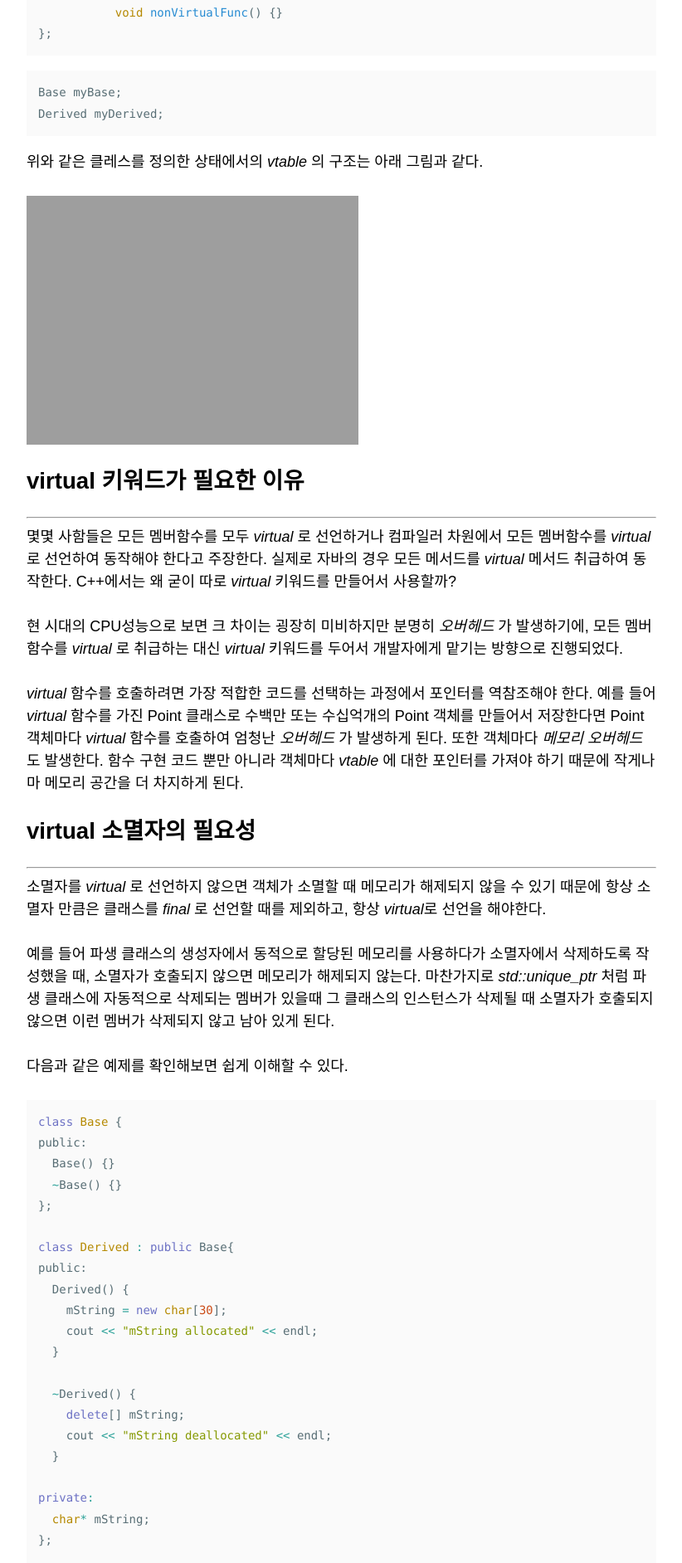
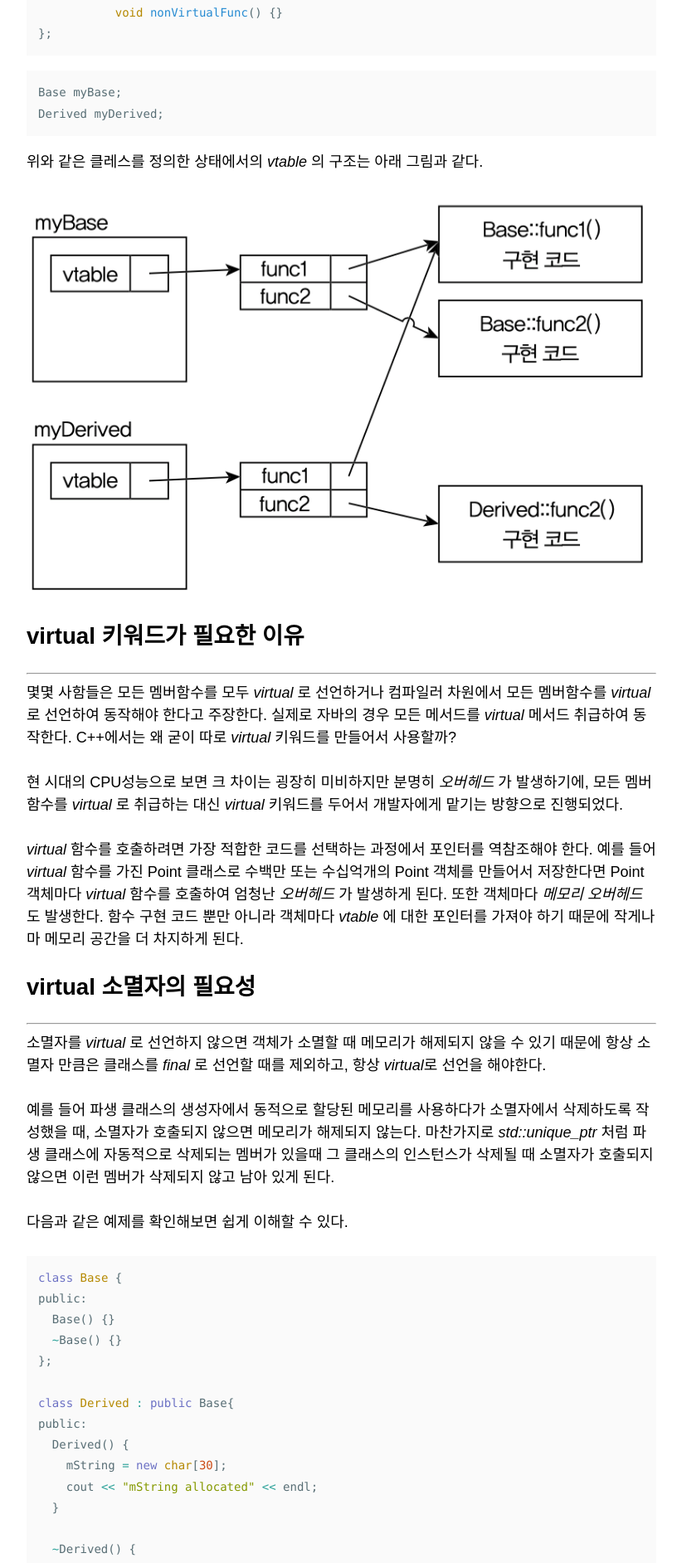
Before and after one commit to ISSuh/blog, a Jekyll site: the page built from _posts/2020-03-04-C++-vitual_operation_method.md, in a window 1280 px wide. Shown: the part 1302-3186 px from the top of the page at 83% size, without its empty margins (343-1165 px from the left). Built offline with Jekyll 4.4.1, drawn with Linux system fonts in a browser that asks for light colours; nearby versions of some CDN libraries; comment, search, counter and statistics services are not loaded.

Commit message:
fix image path

```diff
--- a/_posts/2020-03-04-C++-vitual_operation_method.md
+++ b/_posts/2020-03-04-C++-vitual_operation_method.md
@@ -47,7 +47,7 @@ Derived myDerived;
 
 위와 같은 클레스를 정의한 상태에서의 *vtable* 의 구조는 아래 그림과 같다.
 
-![example](../assets/posts/C++/itual_operation_method/pic_1.png)
+![example](https://issuh.github.io/blog/assets/posts/C++/vitual_operation_method/pic_1.png)
 
 ## virtual 키워드가 필요한 이유
 ---
```
